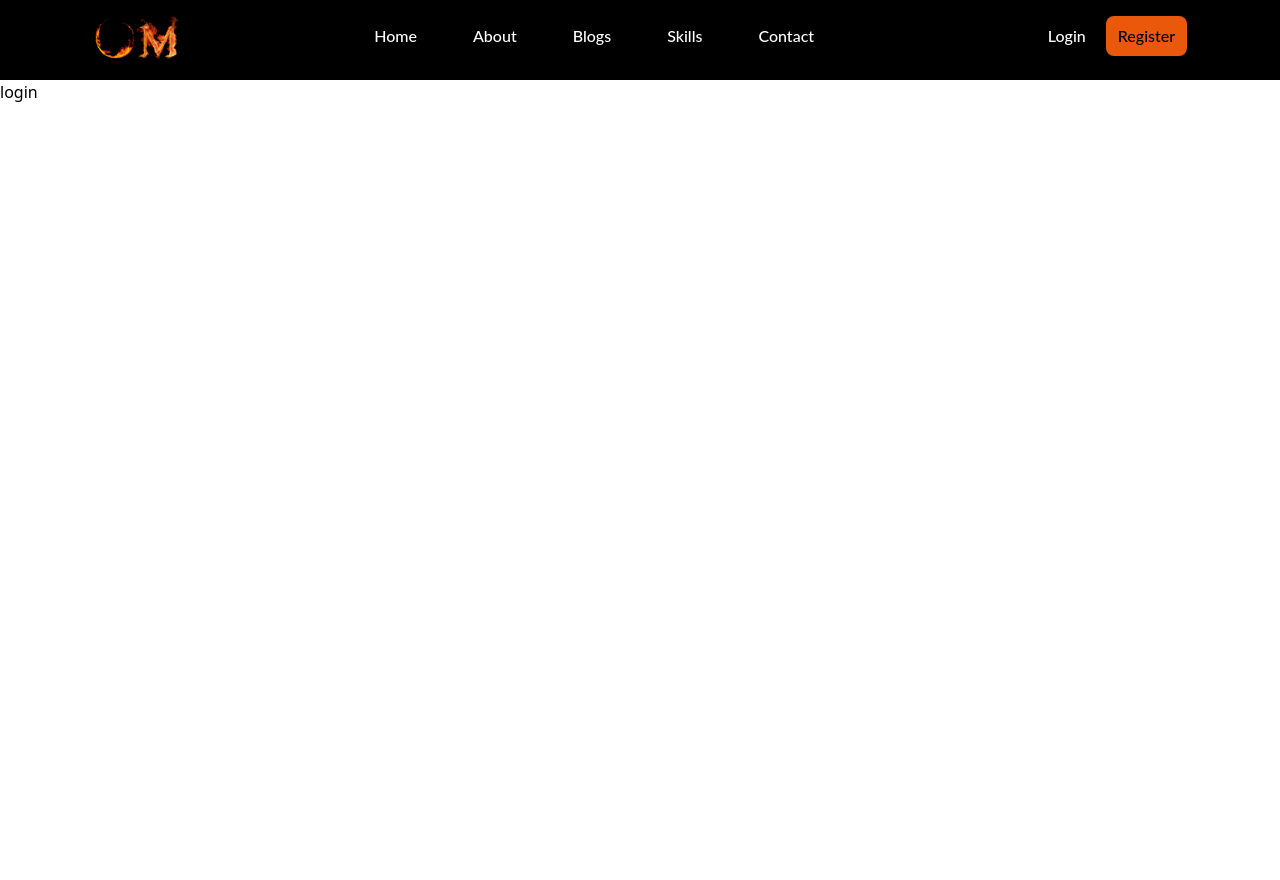
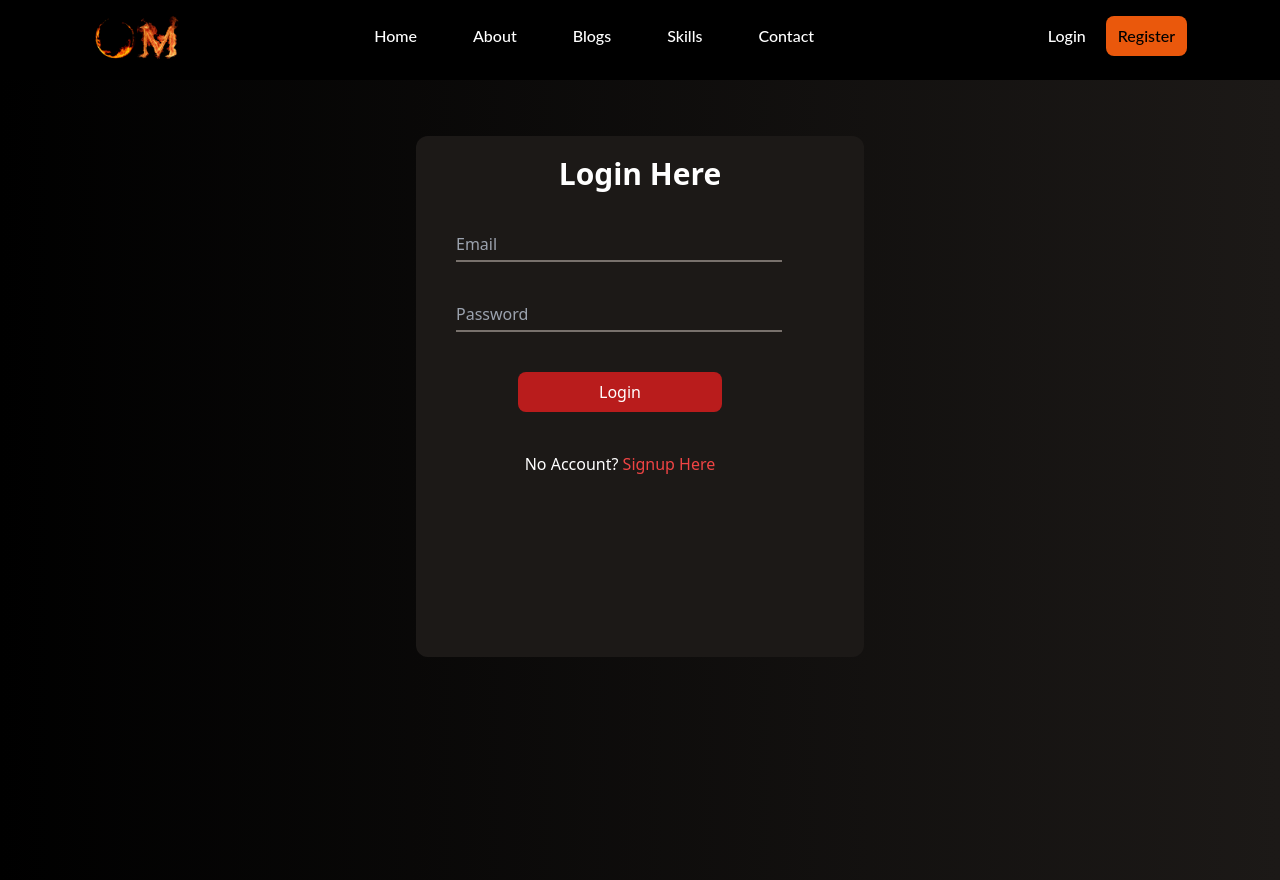
Before and after one commit to OmSir123/opp.com.np, a Next.js app: page /login in a window 1280 px wide. Before the commit the page ends 800 px from the top, so only its background shows below. Built offline with nearby package versions, Linux system fonts and the light colour scheme.

Commit message:
Blog Left Now

```diff
--- a/pages/Navbar.js
+++ b/pages/Navbar.js
@@ -112,10 +112,33 @@ const Navbar = () => {
           </li>
         </ul>
         <div className='buttons flex space-x-5'>
-          <button className='hover:text-orange-600 h-10 '>Login</button>
-          <button className='bg-orange-600 text-black hover:bg-orange-500 active:bg-orange-700 rounded-lg h-10 px-3 '>
-            Register
-          </button>
+          <Link
+            onClick={() => {
+              setAbout(false);
+              setBlogs(false);
+              setSkills(false);
+              setContact(false);
+              setHome(false);
+            }}
+            href={"/login"}
+          >
+            {" "}
+            <button className='hover:text-orange-600 h-10 '>Login</button>
+          </Link>
+          <Link
+            onClick={() => {
+              setAbout(false);
+              setBlogs(false);
+              setSkills(false);
+              setContact(false);
+              setHome(false);
+            }}
+            href={"/register"}
+          >
+            <button className='bg-orange-600 text-black hover:bg-orange-500 active:bg-orange-700 rounded-lg h-10 px-3 '>
+              Register
+            </button>
+          </Link>
         </div>
       </div>
     </>
--- a/pages/about.js
+++ b/pages/about.js
@@ -6,12 +6,41 @@ const about = () => {
       <Head>
         <title>About Us</title>
       </Head>
-      <div className='text-white main h-[100vh] justify-around flex bg-gradient-to-r from-black to-stone-900'>
-        <div className='myinfo mt-14'>
-          Hey! I Am Om Prasad Poudel. I Am From Pokhara
+      <div className='text-white text-xl main justify-around h-[100vh] md:flex bg-gradient-to-r from-black to-stone-900'>
+        <div className='myinfo md:mt-14  md:w-[60%]  space-y-6 px-5'>
+          <p className='font-mono text-lg font-semibold text-red-600'>
+            Introduction:
+          </p>
+          <p className='text-lg font-serif'>
+            Hello! My name is{" "}
+            <span className='text-orange-600 font-bold'>Om Prasad Poudel</span>{" "}
+            and welcome to my "About Me" page.
+          </p>
+          <p className='font-mono text-lg font-semibold text-red-600'>
+            Background:
+          </p>
+          <p className='text-lg font-serif'>
+            I was born and raised in Pokhara{" "}
+          </p>
+          <p className='font-mono text-lg font-semibold text-red-600'>
+            Education:
+          </p>
+          <p className='text-lg font-serif'>
+            I Completed my +2 from Balmandir Secondary School located in Nadipur
+            in 2079 BS. Curently I Am Studing BCA (First Year).
+          </p>
+          <div className='button pt-8'>
+            <button className='bg-red-700 p-2 rounded-lg hover:border-2 border-red-700 hover:bg-transparent '>
+              Download CV
+            </button>
+          </div>
         </div>
-        <div className='image mt-14 '>
-          <img className="rounded-3xl h-[80%] border-2  border-orange-900 p-1" src='https://i.ibb.co/RDhzYhj/oppo.jpg' alt='' />
+        <div className='image mt-14 w-[40%] items-end justify-end hidden md:block '>
+          <img
+            className='rounded-3xl h-[80%] border-2  border-orange-900 p-1'
+            src='https://i.ibb.co/RDhzYhj/oppo.jpg'
+            alt=''
+          />
         </div>
       </div>
     </>
--- a/pages/contact.js
+++ b/pages/contact.js
@@ -5,7 +5,7 @@ const contact = () => {
   return (
     <div className='bg-gradient-to-r  overflow-x-hidden h-[100vh] from-black to-stone-900   text-white md:flex'>
       <Head>
-        <title>Contact Us:</title>
+        <title>Contact Us</title>
       </Head>
       <div className='contact  md:w-[50%] m-10 space-y-10 md:border-r-2'>
         <h1 className='text-2xl font-serif font-bold'>Contact Us:</h1>
@@ -18,9 +18,28 @@ const contact = () => {
           Contact Information:
         </h1>
         <ol className='list-disc m-2 md:m-5 text-sm md:text-base space-y-4'>
-          <li>Phone:{"   "} 123456789</li>
-          <li>Email: {"   "}admin@omprasadpoudel.com.np</li>
-          <li>Address:{"   "} Pokhara</li>
+          <li>
+            {" "}
+            <span className='text-red-500 font-semibold'>
+              Phone:{"   "}
+            </span>{" "}
+            <span>123456789</span>{" "}
+          </li>
+          <li>
+            {" "}
+            <span className='text-red-500 font-semibold'>
+              Email: {"   "}
+            </span>{" "}
+            admin@omprasadpoudel.com.np
+          </li>
+          <li>
+            {" "}
+            <span className='text-red-500 font-semibold'>
+              {" "}
+              Address:{"   "}
+            </span>{" "}
+            Pokhara
+          </li>
         </ol>
       </div>
       <div className='contactform md:mt-10 m-10  md:mx-0 md:w-[50%]   space-y-10 '>
@@ -55,7 +74,7 @@ const contact = () => {
             cols='55'
             rows='6'
           ></textarea>
-          <button className='bg-orange-600 mx-auto text-white hover:bg-orange-500 active:bg-orange-700 rounded-lg h-10 w-[50%] md:w-[22%] md:px-10'>
+          <button className='bg-red-600 mx-auto text-white hover:bg-red-500 active:bg-red-700 rounded-lg h-10 w-[50%] md:w-[22%] md:px-10'>
             Submit
           </button>
         </div>
--- a/pages/login.js
+++ b/pages/login.js
@@ -1,9 +1,48 @@
-import React from 'react'
+import React from "react";
+import Head from "next/head";
+import Link from "next/link";
 
 const login = () => {
   return (
-    <div>login</div>
-  )
-}
+    <div className='bg-gradient-to-r from-black to-stone-900 h-[100vh] md:pt-14 text-white '>
+      <Head>
+        <title>Login</title>
+      </Head>
+      <div className='form bg-gradient-to-r from-stone-900 to-stone-900 md:w-[35%] p-5 h-full md:h-[70%]  rounded-xl md:mx-auto'>
+        <h1 className='text-3xl font-bold font-sans text-center'>Login Here</h1>
+        <div className='inputs space-y-10'>
+          <h1 className='hidden'>fds</h1>
+          <input
+            className='w-[80%] mx-5 focus:border-white pb-1 focus:outline-none bg-transparent border-stone-500  border-b-2'
+            type='text'
+            name=''
+            placeholder='Email'
+            id=''
+          />
+          <input
+            className='w-[80%] focus:border-white mx-5 pb-1 focus:outline-none border-b-2 bg-transparent border-stone-500'
+            type='text'
+            name=''
+            placeholder='Password'
+            id=''
+          />
+          <div className='buttons text-center justify-center'>
+            <button className='bg-red-700 rounded-lg py-2 w-[50%] mr-10 hover:bg-red-600 active:bg-red-800 '>
+              Login
+            </button>
+          </div>
+          <p className='text-center mr-10'>
+            {" "}
+            No Account?{" "}
+            <Link className='text-red-500 cursor-pointer' href={"/register"}>
+              {" "}
+              Signup Here
+            </Link>
+          </p>
+        </div>
+      </div>
+    </div>
+  );
+};
 
-export default login
+export default login;
--- a/pages/register.js
+++ b/pages/register.js
@@ -1,7 +1,57 @@
 import React from "react";
+import Head from "next/head";
+import Link from "next/link";
 
 const register = () => {
-  return <div>register</div>;
+  return (
+    <div className='bg-gradient-to-r from-black to-stone-900 h-[100vh] md:pt-14 text-white '>
+      <Head>
+        <title>Login</title>
+      </Head>
+      <div className='form bg-gradient-to-r from-stone-900 to-stone-900 md:w-[35%] p-5 md:h-[80%]  rounded-xl md:mx-auto'>
+        <h1 className='text-3xl font-bold font-sans text-center'>
+          Register Here
+        </h1>
+        <div className='inputs space-y-10'>
+          <h1 className='hidden'>fds</h1>
+          <input
+            className='w-[80%] mx-5 focus:border-white pb-1 focus:outline-none bg-transparent border-stone-500  border-b-2'
+            type='text'
+            name=''
+            placeholder='Full Name'
+            id=''
+          />
+          <input
+            className='w-[80%] mx-5 focus:border-white pb-1 focus:outline-none bg-transparent border-stone-500  border-b-2'
+            type='text'
+            name=''
+            placeholder='Email'
+            id=''
+          />
+          <input
+            className='w-[80%] focus:border-white mx-5 pb-1 focus:outline-none border-b-2 bg-transparent border-stone-500'
+            type='text'
+            name=''
+            placeholder='Password'
+            id=''
+          />
+          <div className='buttons text-center justify-center'>
+            <button className='bg-red-700 rounded-lg py-2 w-[50%] mr-10 hover:bg-red-600 active:bg-red-800 '>
+              Register
+            </button>
+          </div>
+          <p className='text-center mr-10'>
+            {" "}
+            Already Have Account?
+            <Link className='text-red-500 cursor-pointer' href={"/login"}>
+              {" "}
+              Login Here
+            </Link>
+          </p>
+        </div>
+      </div>
+    </div>
+  );
 };
 
 export default register;
```
